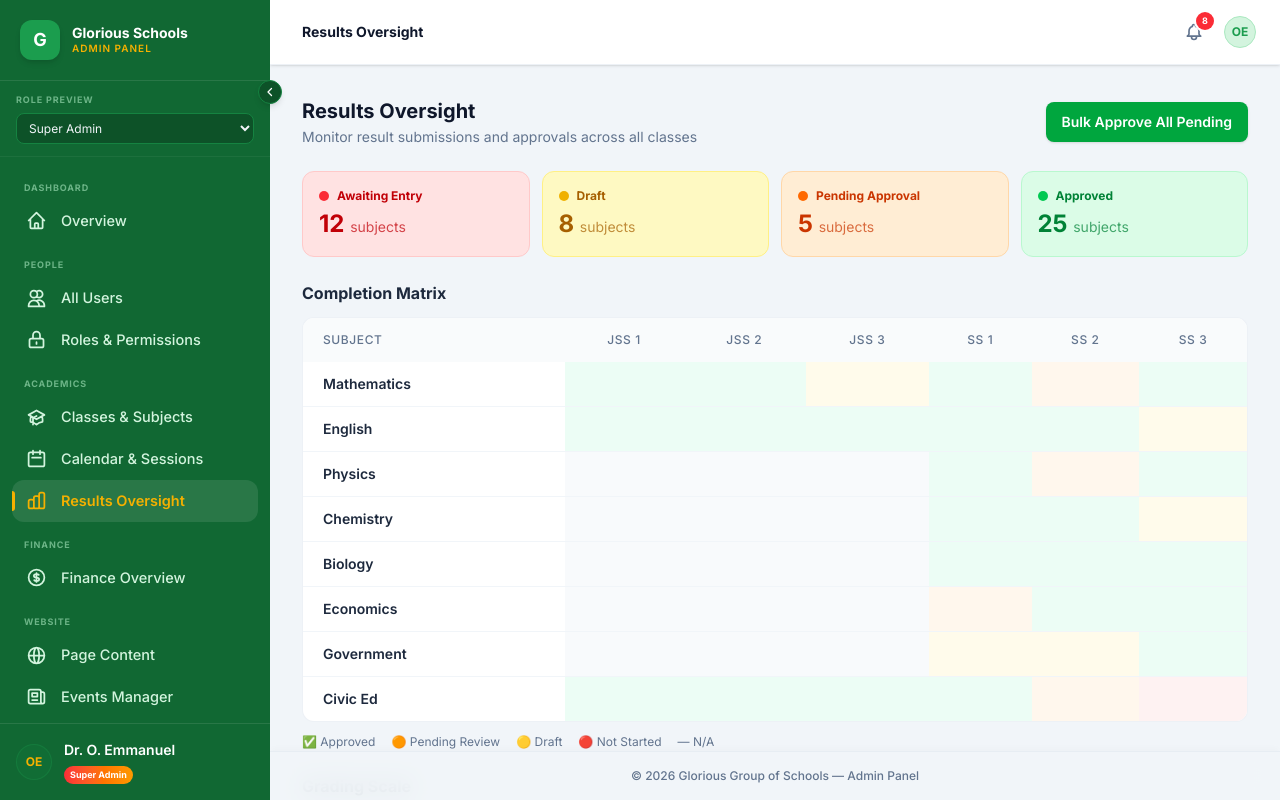
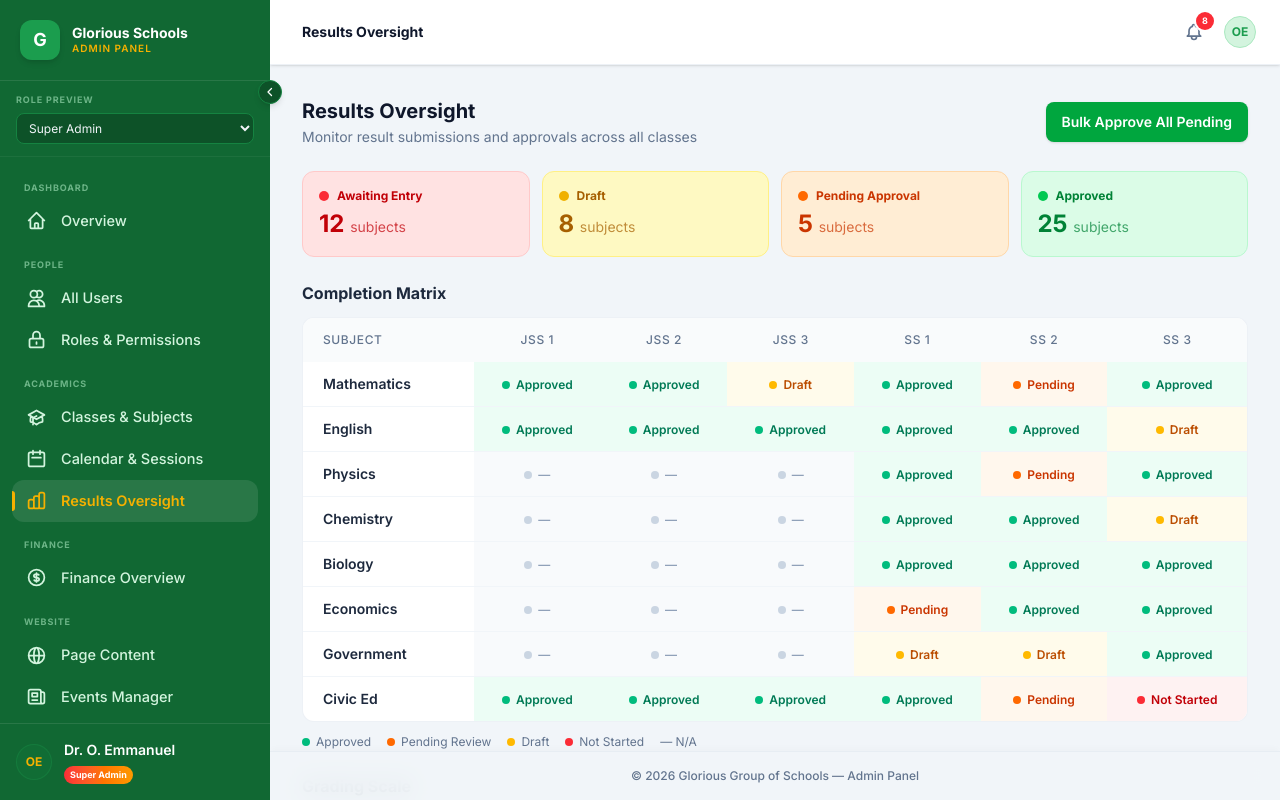
Before and after one commit to efebryan/glorious-school, a Next.js app: page /admin/results in a window 1280 px wide. Shown: the top 800 px of the page. Built offline with nearby package versions, Linux system fonts and the light colour scheme.

Commit message:
auto-commit: 10/20/2026, 4:59:41 PM

```diff
--- a/src/app/admin/communications/inbox/page.tsx
+++ b/src/app/admin/communications/inbox/page.tsx
@@ -95,7 +95,11 @@ export default function InboxPage() {
             </div>
           ) : (
             <div className="flex flex-col items-center justify-center h-full text-center py-16">
-              <span className="text-4xl mb-3">💬</span>
+              <div className="w-12 h-12 rounded-full bg-slate-100 flex items-center justify-center text-slate-400 mb-3">
+                <svg className="w-6 h-6" fill="none" stroke="currentColor" viewBox="0 0 24 24">
+                  <path strokeLinecap="round" strokeLinejoin="round" strokeWidth="2" d="M8 12h.01M12 12h.01M16 12h.01M21 12c0 4.418-4.03 8-9 8a9.863 9.863 0 01-4.255-.949L3 20l1.395-3.72C3.512 15.042 3 13.574 3 12c0-4.418 4.03-8 9-8s9 3.582 9 8z" />
+                </svg>
+              </div>
               <p className="text-sm text-slate-500">Select a message to view details</p>
             </div>
           )}
--- a/src/app/admin/results/page.tsx
+++ b/src/app/admin/results/page.tsx
@@ -85,7 +85,10 @@ export default function ResultsPage() {
                       const d = STATUS_DISPLAY[st];
                       return (
                         <td key={j} className={`px-3 py-3 text-center ${d.bg}`}>
-                          <span className="text-base">{d.icon}</span>
+                          <span className="inline-flex items-center gap-1.5 text-xs font-semibold">
+                            <span className={`w-2 h-2 rounded-full ${d.dot}`} />
+                            <span className="hidden sm:inline">{d.label}</span>
+                          </span>
                         </td>
                       );
                     })}
@@ -96,11 +99,11 @@ export default function ResultsPage() {
           </div>
         </div>
         <div className="flex flex-wrap gap-4 text-xs text-slate-500">
-          <span className="flex items-center gap-1">✅ Approved</span>
-          <span className="flex items-center gap-1">🟠 Pending Review</span>
-          <span className="flex items-center gap-1">🟡 Draft</span>
-          <span className="flex items-center gap-1">🔴 Not Started</span>
-          <span className="flex items-center gap-1">— N/A</span>
+          <span className="flex items-center gap-1.5"><span className="w-2 h-2 rounded-full bg-emerald-500" /> Approved</span>
+          <span className="flex items-center gap-1.5"><span className="w-2 h-2 rounded-full bg-orange-500" /> Pending Review</span>
+          <span className="flex items-center gap-1.5"><span className="w-2 h-2 rounded-full bg-amber-400" /> Draft</span>
+          <span className="flex items-center gap-1.5"><span className="w-2 h-2 rounded-full bg-red-500" /> Not Started</span>
+          <span className="flex items-center gap-1.5">— N/A</span>
         </div>
       </div>
 
```
